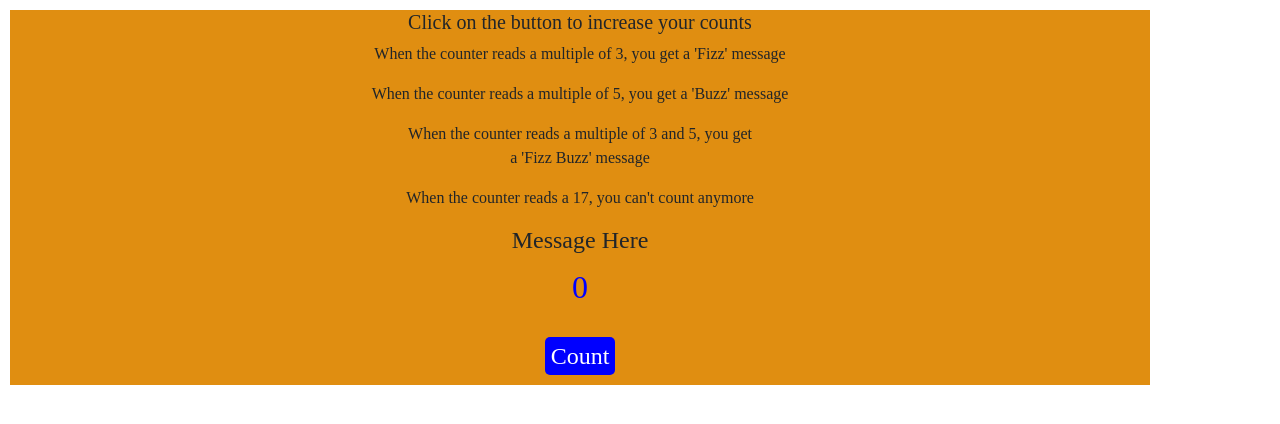
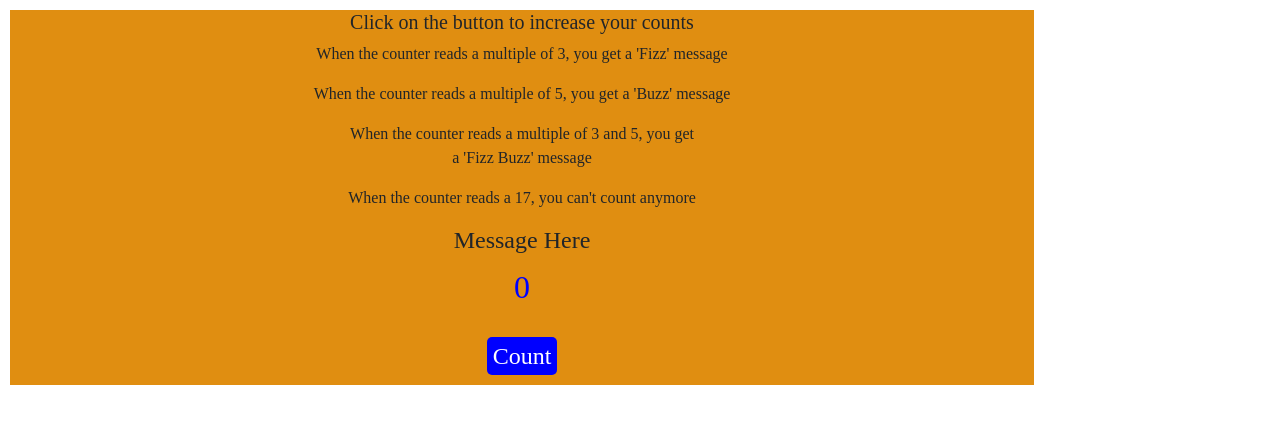
Before and after one commit to Tdebrah/Devictor-Counts, a plain HTML site: page index.html in a window 1280 px wide. Drawn offline with nearby package versions, Linux system fonts and the light colour scheme.

Commit message:
trying to update my document

```diff
--- a/index.html
+++ b/index.html
@@ -14,7 +14,8 @@
             font-family: Times New Roman;
             background-color: rgb(224, 142, 17);
             text-align: center;
-            margin: 10px 10px;
+            width: 80%;
+            margin: 10px 10px 10px 10px;
 
         }
 
```
